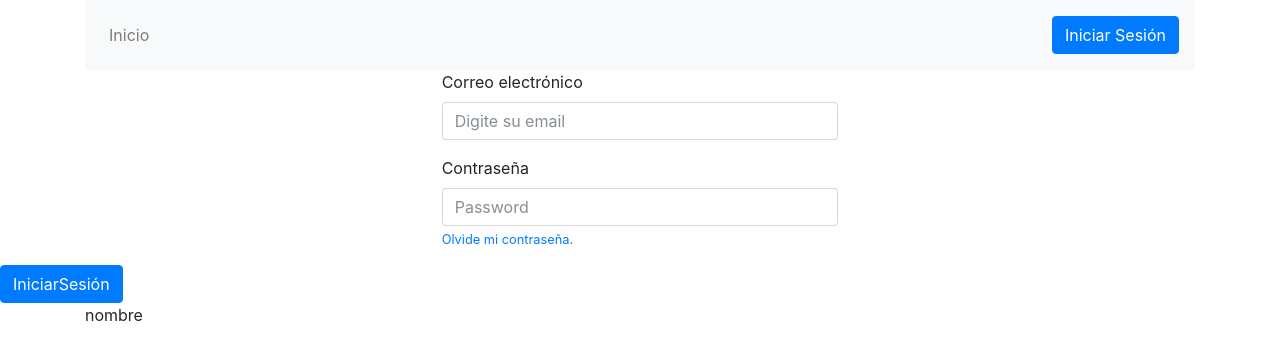
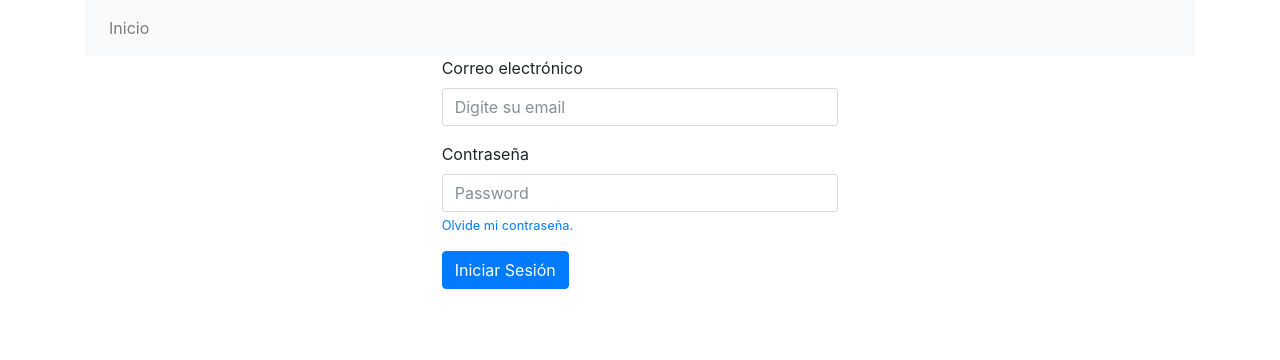
Before and after one commit to aflaster11/Programathon2017, a website: page views/login.html in a window 1280 px wide. Drawn offline with nearby package versions, Linux system fonts and the light colour scheme.

Commit message:
Fotosintesis

```diff
--- a/public/scripts/creacion_eventos.js
+++ b/public/scripts/creacion_eventos.js
@@ -10,6 +10,11 @@ function crearEvento(){
 	fechaInicio = document.getElementById("inputEmail4");
 	fechaConclusion = document.getElementById("inputPassword4");
 
+	if(nombreDelEvento == undefined || fechaInicio == undefined || fechaConclusion == undefined){
+		alert("Todos los espacios deben estar llenos");
+		return;
+	}
+
 	tipoDeVoto = $("input[name=optionsRadios1]:checked").val();
 	avances = $("input[name=optionsRadios2]:checked").val();
 	valueToSave = $("input[name=optionsRadios3]:checked").val();
--- a/views/login.html
+++ b/views/login.html
@@ -23,7 +23,7 @@
                           </li>
                         </ul>
                         <a class="navbar-text active" href="login">
-                            <button class="btn btn-primary"> Iniciar Sesión </button>
+
                          </a>
                       </div>
                 </nav>
@@ -42,14 +42,11 @@
                     <label for="exampleInputPassword1">Contraseña</label>
                     <input type="password" class="form-control" id="exampleInputPassword1" placeholder="Password">
                     <a href="index.html"><small id="olvidoSuPass" class="form-text ">Olvide mi contraseña.</small></a>
-
-                </form>
-        </div>
-        </div>
-        <button type="button" class="btn btn-primary" onclick="loadItems()">IniciarSesión</button>
-    </div>
-        <div class="container">
-            <p id="Nombre">nombre</p>
+				  </div>
+				  <div>
+					<button type="button" class="btn btn-primary"> Iniciar Sesión </button>
+				  </div>
+			</form>
         </div>
     <script src="https://cdnjs.cloudflare.com/ajax/libs/popper.js/1.11.0/umd/popper.min.js"integrity="sha384-b/U6ypiBEHpOf/4+1nzFpr53nxSS+GLCkfwBdFNTxtclqqenISfwAzpKaMNFNmj4" crossorigin="anonymous"></script>
     <script src="https://maxcdn.bootstrapcdn.com/bootstrap/4.0.0-beta/js/bootstrap.min.js"integrity="sha384-h0AbiXch4ZDo7tp9hKZ4TsHbi047NrKGLO3SEJAg45jXxnGIfYzk4Si90RDIqNm1" crossorigin="anonymous"></script>
```
Also changed, not shown: views/creacion_eventos.html (+0 -2 lines).
